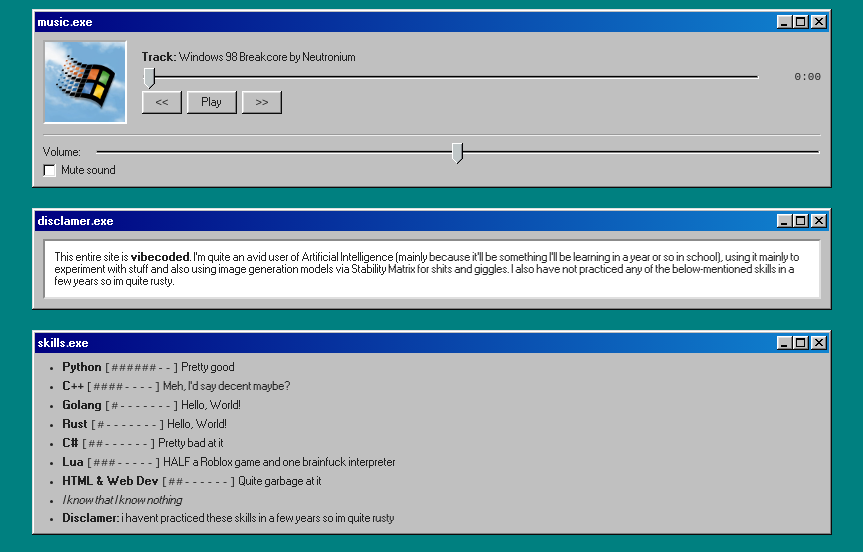
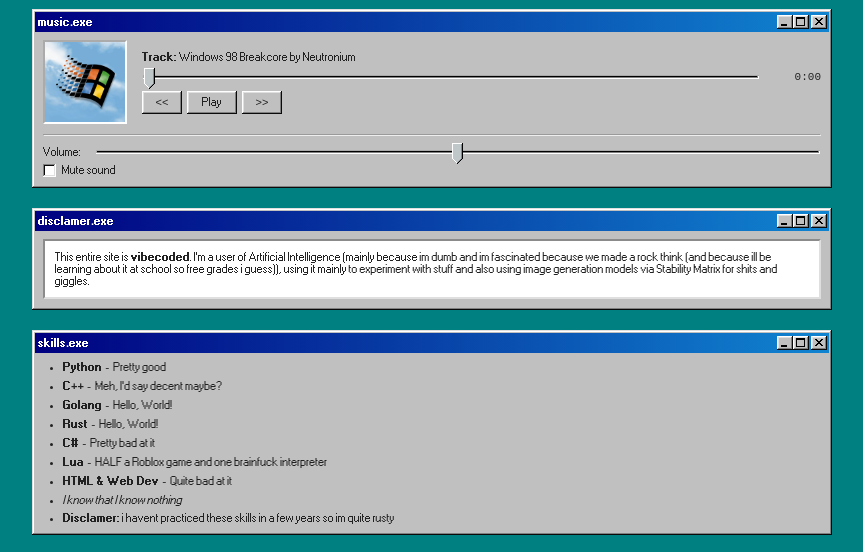
Before and after one commit to bkgrnd/webpage, a plain HTML site: page index.html in a window 1280 px wide. Shown: the part 173-725 px from the top of the page, without its empty margins (208-1071 px from the left). Drawn offline with nearby package versions, Linux system fonts and the light colour scheme.

Commit message:
Update index.html

```diff
--- a/index.html
+++ b/index.html
@@ -191,7 +191,7 @@
       <div class="window-body">
         <div class="disclaimer-box">
           <p style="margin: 0;">
-            This entire site is <strong>vibecoded</strong>. I'm quite an avid user of Artificial Intelligence (mainly because it'll be something I'll be learning in a year or so in school), using it mainly to experiment with stuff and also using image generation models via Stability Matrix for shits and giggles. I also have not practiced any of the below-mentioned skills in a few years so im quite rusty.
+            This entire site is <strong>vibecoded</strong>. I'm a user of Artificial Intelligence (mainly because im dumb and im fascinated because we made a rock think (and because ill be learning about it at school so free grades i guess)), using it mainly to experiment with stuff and also using image generation models via Stability Matrix for shits and giggles.
           </p>
         </div>
       </div>
@@ -209,13 +209,13 @@
       </div>
       <div class="window-body">
         <ul>
-          <li><strong>Python</strong> <span class="skill-bar">[######--]</span> Pretty good</li>
-          <li><strong>C++</strong> <span class="skill-bar">[####----]</span> Meh, I'd say decent maybe?</li>
-          <li><strong>Golang</strong> <span class="skill-bar">[#-------]</span> Hello, World!</li>
-          <li><strong>Rust</strong> <span class="skill-bar">[#-------]</span> Hello, World!</li>
-          <li><strong>C#</strong> <span class="skill-bar">[##------]</span> Pretty bad at it</li>
-          <li><strong>Lua</strong> <span class="skill-bar">[###-----]</span> HALF a Roblox game and one brainfuck interpreter</li>
-          <li><strong>HTML & Web Dev</strong> <span class="skill-bar">[##------]</span> Quite garbage at it</li>
+          <li><strong>Python</strong> <span class="skill-bar">-</span> Pretty good</li>
+          <li><strong>C++</strong> <span class="skill-bar">-</span> Meh, I'd say decent maybe?</li>
+          <li><strong>Golang</strong> <span class="skill-bar">-</span> Hello, World!</li>
+          <li><strong>Rust</strong> <span class="skill-bar">-</span> Hello, World!</li>
+          <li><strong>C#</strong> <span class="skill-bar">-</span> Pretty bad at it</li>
+          <li><strong>Lua</strong> <span class="skill-bar">-</span> HALF a Roblox game and one brainfuck interpreter</li>
+          <li><strong>HTML & Web Dev</strong> <span class="skill-bar">-</span> Quite bad at it</li>
           <li><i>I know that I know nothing</i></li>
           <li><strong>Disclamer:</strong> i havent practiced these skills in a few years so im quite rusty</li>
         </ul>
```
